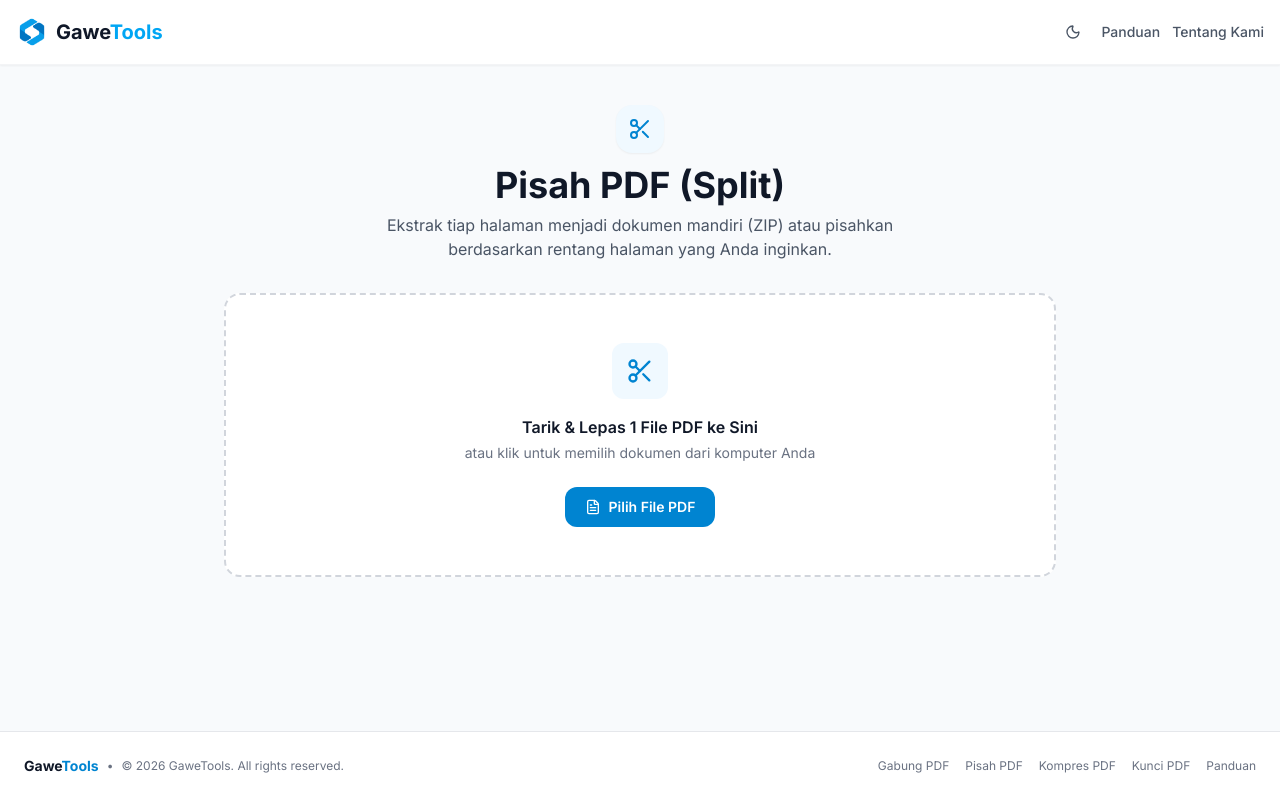
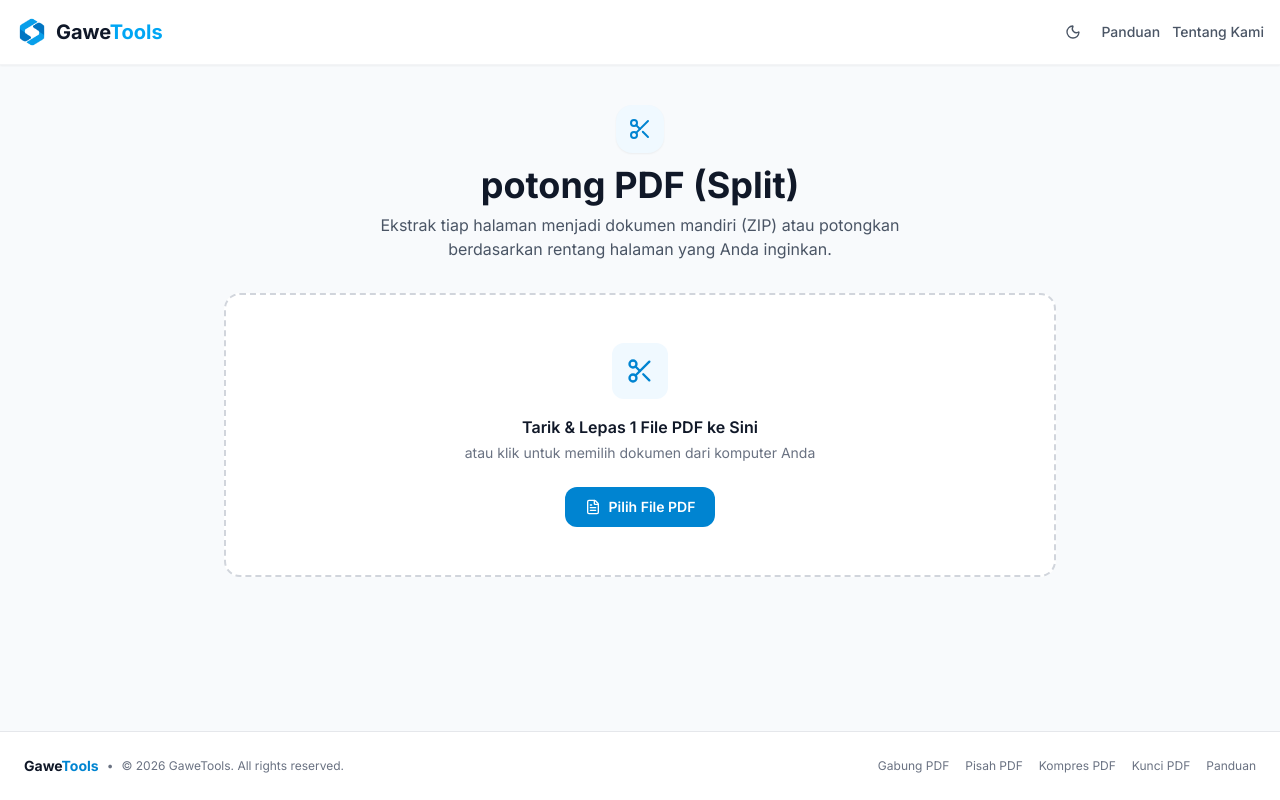
Before and after one commit to syahreza-satria/gawetools, a Next.js app: page /split-pdf in a window 1280 px wide. Built offline with nearby package versions, Linux system fonts and the light colour scheme.

Commit message:
update typography from pisah to potong

```diff
--- a/app/layout.tsx
+++ b/app/layout.tsx
@@ -10,15 +10,11 @@
 });
 
 export const metadata: Metadata = {
-  title: "GaweTools - Alat Utilitas File PDF Online Cepat & Aman",
-  description: "Gabung, pisah, kompres, dan kunci PDF secara instan langsung di browser Anda tanpa upload ke server. Aman, cepat, dan 100% gratis.",
+  title: "GaweTools",
+  description: "Gabung, potong, kompres, dan kunci PDF secara instan langsung di browser Anda tanpa upload ke server. Aman, cepat, dan 100% gratis.",
 };
 
-export default function RootLayout({
-  children,
-}: {
-  children: React.ReactNode;
-}) {
+export default function RootLayout({ children }: { children: React.ReactNode }) {
   return (
     <html lang="id" className={`${inter.variable} h-full antialiased`} suppressHydrationWarning>
       <head>
--- a/app/split-pdf/page.tsx
+++ b/app/split-pdf/page.tsx
@@ -8,19 +8,7 @@
 import * as pdfjsLib from "pdfjs-dist";
 import PageThumbnail from "@/components/PageThumbnail";
 import { parseRangeInput, PageRangeGroup } from "@/lib/parseRanges";
-import {
-  Scissors,
-  FileText,
-  Trash2,
-  ArrowDownToLine,
-  RefreshCw,
-  AlertCircle,
-  CheckCircle2,
-  Loader2,
-  FileArchive,
-  Layers,
-  HelpCircle,
-} from "lucide-react";
+import { Scissors, FileText, Trash2, ArrowDownToLine, RefreshCw, AlertCircle, CheckCircle2, Loader2, FileArchive, Layers, HelpCircle } from "lucide-react";
 
 if (typeof window !== "undefined") {
   if (!pdfjsLib.GlobalWorkerOptions.workerSrc) {
@@ -102,7 +90,7 @@
         loadPdfDocument(acceptedFiles[0]);
       }
     },
-    [loadPdfDocument]
+    [loadPdfDocument],
   );
 
   const { getRootProps, getInputProps, isDragActive } = useDropzone({
@@ -238,10 +226,8 @@
         <div className="inline-flex items-center justify-center w-12 h-12 rounded-2xl bg-sky-50 dark:bg-sky-950/50 text-sky-600 dark:text-sky-400 mb-3 shadow-xs">
           <Scissors className="w-6 h-6" />
         </div>
-        <h1 className="text-3xl font-bold text-gray-900 dark:text-white sm:text-4xl">Pisah PDF (Split)</h1>
-        <p className="mt-2 text-base text-gray-600 dark:text-zinc-400 max-w-xl mx-auto">
-          Ekstrak tiap halaman menjadi dokumen mandiri (ZIP) atau pisahkan berdasarkan rentang halaman yang Anda inginkan.
-        </p>
+        <h1 className="text-3xl font-bold text-gray-900 dark:text-white sm:text-4xl">potong PDF (Split)</h1>
+        <p className="mt-2 text-base text-gray-600 dark:text-zinc-400 max-w-xl mx-auto">Ekstrak tiap halaman menjadi dokumen mandiri (ZIP) atau potongkan berdasarkan rentang halaman yang Anda inginkan.</p>
       </div>
 
       {/* Error Message */}
@@ -249,10 +235,7 @@
         <div className="mb-6 p-4 rounded-xl bg-sky-50 dark:bg-sky-950/40 border border-sky-200 dark:border-sky-900/60 flex items-start gap-3 text-sky-800 dark:text-sky-200 text-sm">
           <AlertCircle className="w-5 h-5 text-sky-600 dark:text-sky-400 shrink-0 mt-0.5" />
           <div className="flex-1">{errorMessage}</div>
-          <button
-            onClick={() => setErrorMessage(null)}
-            className="text-sky-600 dark:text-sky-400 hover:underline font-semibold text-xs ml-2"
-          >
+          <button onClick={() => setErrorMessage(null)} className="text-sky-600 dark:text-sky-400 hover:underline font-semibold text-xs ml-2">
             Tutup
           </button>
         </div>
@@ -265,17 +248,14 @@
             <CheckCircle2 className="w-6 h-6" />
           </div>
           <div>
-            <h3 className="text-xl font-bold text-gray-900 dark:text-white">PDF Berhasil Dipisahkan!</h3>
+            <h3 className="text-xl font-bold text-gray-900 dark:text-white">PDF Berhasil Dipotongkan!</h3>
             <p className="text-sm text-gray-600 dark:text-zinc-400 mt-1">
               Hasil ekstraksi: <span className="font-semibold text-gray-900 dark:text-white">{downloadResult.totalFiles} berkas</span> siap diunduh
               {downloadResult.isZip ? " sebagai arsip ZIP." : " langsung sebagai PDF."}
             </p>
           </div>
           <div className="flex flex-wrap items-center justify-center gap-3 pt-2">
-            <button
-              onClick={handleDownload}
-              className="inline-flex items-center gap-2 px-6 py-3 rounded-xl bg-sky-600 text-white font-semibold text-sm hover:bg-sky-700 active:scale-98 transition-all"
-            >
+            <button onClick={handleDownload} className="inline-flex items-center gap-2 px-6 py-3 rounded-xl bg-sky-600 text-white font-semibold text-sm hover:bg-sky-700 active:scale-98 transition-all">
               {downloadResult.isZip ? <FileArchive className="w-5 h-5" /> : <ArrowDownToLine className="w-5 h-5" />}
               Download {downloadResult.isZip ? "ZIP" : "PDF"} ({downloadResult.filename})
             </button>
@@ -284,7 +264,7 @@
               className="inline-flex items-center gap-2 px-4 py-3 rounded-xl bg-white dark:bg-zinc-800 border border-gray-200 dark:border-zinc-700 text-gray-700 dark:text-zinc-200 font-medium text-sm hover:bg-gray-50 dark:hover:bg-zinc-700 transition-colors"
             >
               <RefreshCw className="w-4 h-4" />
-              Pisah File Lain
+              potong File Lain
             </button>
           </div>
         </div>
@@ -303,26 +283,17 @@
         <div
           {...getRootProps()}
           className={`border-2 border-dashed rounded-2xl p-12 text-center cursor-pointer transition-all bg-white dark:bg-zinc-950 ${
-            isDragActive
-              ? "border-sky-500 bg-sky-50/50 dark:bg-sky-950/30"
-              : "border-gray-300 dark:border-zinc-800 hover:border-sky-400 hover:bg-sky-50/10 dark:hover:bg-sky-950/10"
+            isDragActive ? "border-sky-500 bg-sky-50/50 dark:bg-sky-950/30" : "border-gray-300 dark:border-zinc-800 hover:border-sky-400 hover:bg-sky-50/10 dark:hover:bg-sky-950/10"
           }`}
         >
           <input {...getInputProps()} />
           <div className="w-14 h-14 rounded-xl bg-sky-50 dark:bg-sky-950/50 text-sky-600 dark:text-sky-400 flex items-center justify-center mx-auto mb-4">
             <Scissors className="w-7 h-7" />
           </div>
-          <h3 className="text-base font-semibold text-gray-900 dark:text-white">
-            {isDragActive ? "Lepaskan file PDF di sini" : "Tarik & Lepas 1 File PDF ke Sini"}
-          </h3>
-          <p className="mt-1 text-sm text-gray-500 dark:text-zinc-400 max-w-sm mx-auto">
-            atau klik untuk memilih dokumen dari komputer Anda
-          </p>
+          <h3 className="text-base font-semibold text-gray-900 dark:text-white">{isDragActive ? "Lepaskan file PDF di sini" : "Tarik & Lepas 1 File PDF ke Sini"}</h3>
+          <p className="mt-1 text-sm text-gray-500 dark:text-zinc-400 max-w-sm mx-auto">atau klik untuk memilih dokumen dari komputer Anda</p>
           <div className="mt-6">
-            <button
-              type="button"
-              className="inline-flex items-center gap-2 px-5 py-2.5 rounded-xl bg-sky-600 text-white font-semibold text-sm hover:bg-sky-700 transition-colors"
-            >
+            <button type="button" className="inline-flex items-center gap-2 px-5 py-2.5 rounded-xl bg-sky-600 text-white font-semibold text-sm hover:bg-sky-700 transition-colors">
               <FileText className="w-4 h-4" />
               Pilih File PDF
             </button>
@@ -344,9 +315,7 @@
                   {file.name}
                 </h2>
                 <div className="flex items-center gap-2 text-xs text-gray-500 dark:text-zinc-400 mt-0.5">
-                  <span className="font-medium text-sky-600 dark:text-sky-400">
-                    {totalPages} Halaman
-                  </span>
+                  <span className="font-medium text-sky-600 dark:text-sky-400">{totalPages} Halaman</span>
                   <span>•</span>
                   <span>{(file.size / (1024 * 1024)).toFixed(2)} MB</span>
                 </div>
@@ -380,17 +349,11 @@
               >
                 <div className="flex items-center justify-between mb-1">
                   <span className="font-semibold text-sm text-gray-900 dark:text-white">Ekstrak Semua Halaman</span>
-                  <span
-                    className={`w-3.5 h-3.5 rounded-full border flex items-center justify-center ${
-                      splitMode === "all" ? "border-sky-600 bg-sky-600" : "border-gray-300 dark:border-zinc-700"
-                    }`}
-                  >
+                  <span className={`w-3.5 h-3.5 rounded-full border flex items-center justify-center ${splitMode === "all" ? "border-sky-600 bg-sky-600" : "border-gray-300 dark:border-zinc-700"}`}>
                     {splitMode === "all" && <span className="w-1.5 h-1.5 rounded-full bg-white" />}
                   </span>
                 </div>
-                <p className="text-xs text-gray-500 dark:text-zinc-400">
-                  Setiap halaman jadi file PDF terpisah, dikemas dalam format ZIP.
-                </p>
+                <p className="text-xs text-gray-500 dark:text-zinc-400">Setiap halaman jadi file PDF terpotong, dikemas dalam format ZIP.</p>
               </button>
 
               <button
@@ -404,26 +367,18 @@
               >
                 <div className="flex items-center justify-between mb-1">
                   <span className="font-semibold text-sm text-gray-900 dark:text-white">Pisahkan Berdasarkan Range</span>
-                  <span
-                    className={`w-3.5 h-3.5 rounded-full border flex items-center justify-center ${
-                      splitMode === "range" ? "border-sky-600 bg-sky-600" : "border-gray-300 dark:border-zinc-700"
-                    }`}
-                  >
+                  <span className={`w-3.5 h-3.5 rounded-full border flex items-center justify-center ${splitMode === "range" ? "border-sky-600 bg-sky-600" : "border-gray-300 dark:border-zinc-700"}`}>
                     {splitMode === "range" && <span className="w-1.5 h-1.5 rounded-full bg-white" />}
                   </span>
                 </div>
-                <p className="text-xs text-gray-500 dark:text-zinc-400">
-                  Tentukan rentang halaman khusus (contoh: 1-3, 5, 7-9).
-                </p>
+                <p className="text-xs text-gray-500 dark:text-zinc-400">Tentukan rentang halaman khusus (contoh: 1-3, 5, 7-9).</p>
               </button>
             </div>
 
             {/* Range Input Field */}
             {splitMode === "range" && (
               <div className="pt-2 border-t border-gray-100 dark:border-zinc-800 space-y-2">
-                <label className="block text-xs font-semibold text-gray-700 dark:text-zinc-300">
-                  Ketik Rentang Halaman:
-                </label>
+                <label className="block text-xs font-semibold text-gray-700 dark:text-zinc-300">Ketik Rentang Halaman:</label>
                 <input
                   type="text"
                   value={rangeInput}
@@ -451,11 +406,7 @@
 
           {/* Action Split Button */}
           <div className="flex flex-col sm:flex-row items-center justify-between gap-4 bg-white dark:bg-zinc-950 p-4 rounded-xl border border-gray-200 dark:border-zinc-800">
-            <span className="text-xs text-gray-500 dark:text-zinc-400">
-              {splitMode === "all"
-                ? `Akan menghasilkan ${totalPages} file PDF dalam ZIP.`
-                : `Range: ${rangeInput || "-"}`}
-            </span>
+            <span className="text-xs text-gray-500 dark:text-zinc-400">{splitMode === "all" ? `Akan menghasilkan ${totalPages} file PDF dalam ZIP.` : `Range: ${rangeInput || "-"}`}</span>
 
             <button
               type="button"
```
Also changed, not shown: 1 other file (tests, documents, lock files or other folders).
